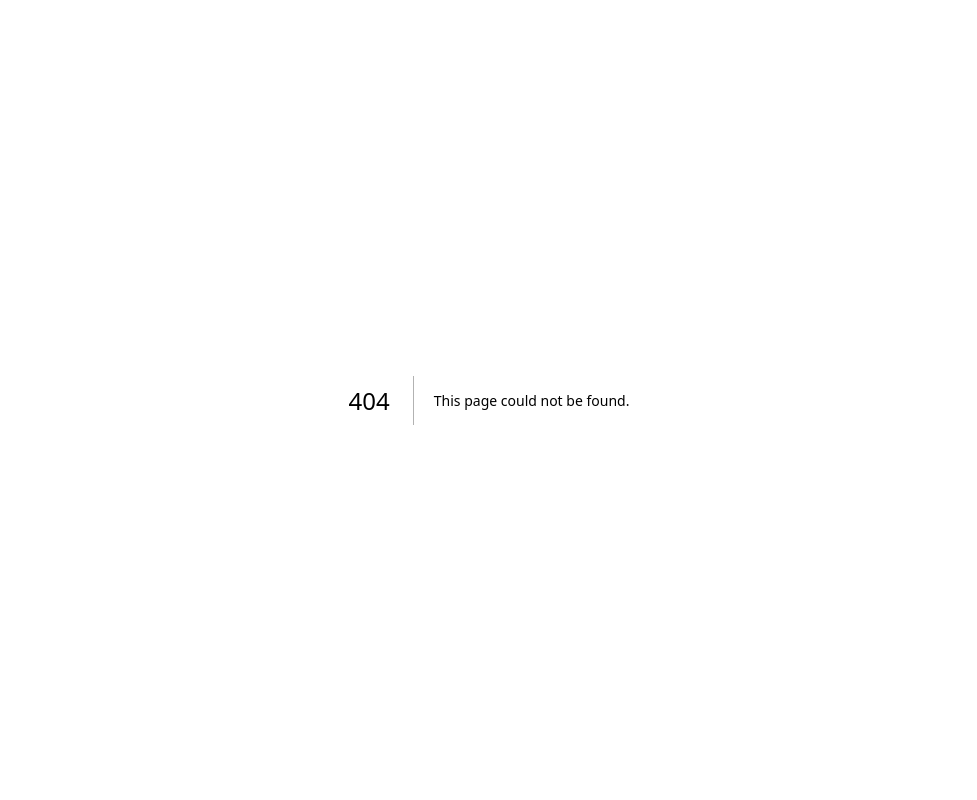
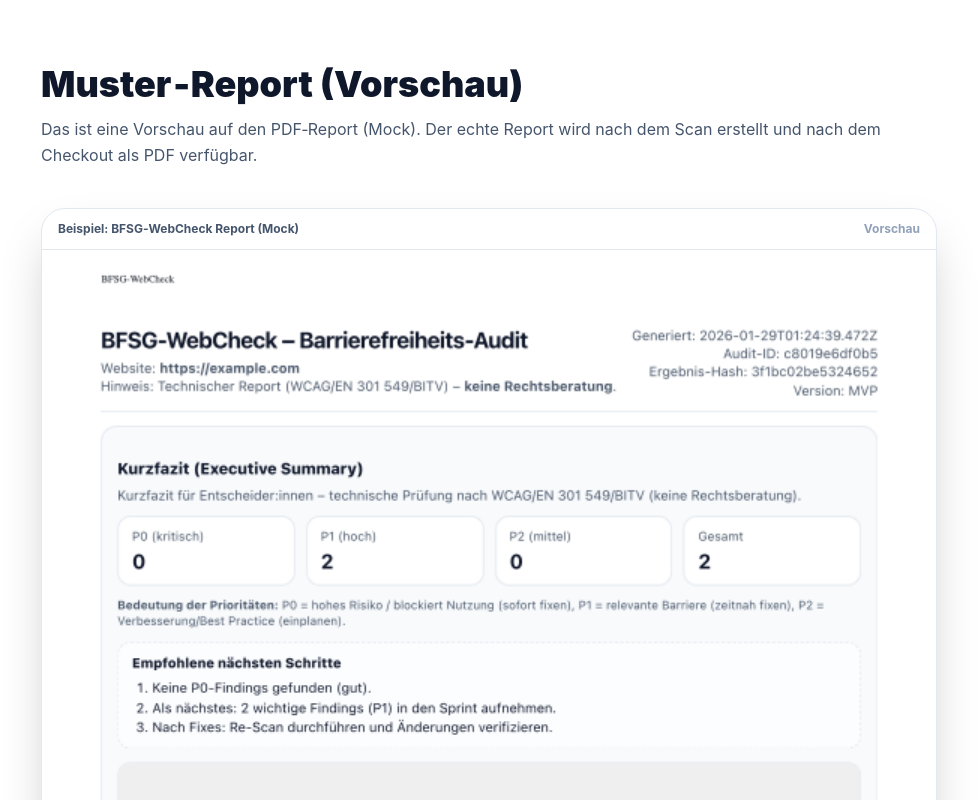
Before and after one commit to KonradBi/BFSG, a Next.js app in the folder web/: page /muster-report in a window 1280 px wide. Before the commit this address had no page. Shown: the top 800 px of the page, without its empty margins (151-1128 px from the left). Built offline with nearby package versions, Linux system fonts and the light colour scheme.

Commit message:
fix: make Muster-Report link open a dedicated page

```diff
--- /dev/null
+++ b/web/src/app/muster-report/page.tsx
@@ -0,0 +1,30 @@
+export const metadata = {
+  title: "Muster-Report – BFSG WebCheck",
+  description: "Beispielreport (Vorschau) für den BFSG-WebCheck.",
+};
+
+export default function MusterReportPage() {
+  return (
+    <main className="min-h-screen bg-background text-foreground px-6 py-16">
+      <div className="max-w-4xl mx-auto">
+        <h1 className="text-3xl md:text-4xl font-black text-slate-900">Muster‑Report (Vorschau)</h1>
+        <p className="mt-3 text-slate-600 leading-relaxed">
+          Das ist eine Vorschau auf den PDF‑Report (Mock). Der echte Report wird nach dem Scan erstellt und nach dem
+          Checkout als PDF verfügbar.
+        </p>
+
+        <div className="mt-10 rounded-3xl border border-slate-200 bg-white shadow-2xl overflow-hidden">
+          <div className="px-4 py-3 border-b border-slate-200 text-xs font-bold text-slate-600 flex items-center justify-between">
+            <span>Beispiel: BFSG‑WebCheck Report (Mock)</span>
+            <span className="text-slate-400">Vorschau</span>
+          </div>
+          <img src="/images/report-mock.png" alt="Beispielreport (Mock)" className="w-full h-auto" />
+        </div>
+
+        <div className="mt-6 text-xs text-slate-500">
+          Hinweis: Technischer Report (WCAG / BITV / EN 301 549) – keine Rechtsberatung.
+        </div>
+      </div>
+    </main>
+  );
+}
--- a/web/src/app/page.tsx
+++ b/web/src/app/page.tsx
@@ -172,7 +172,7 @@ export default function Home() {
                   {copy.primaryCta}
                 </Link>
                 <Link
-                  href="#beispiel"
+                  href="/muster-report"
                   className="inline-flex items-center justify-center rounded-xl px-4 py-2 font-bold text-blue-700 hover:text-blue-800"
                 >
                   {copy.secondaryCta}
```
